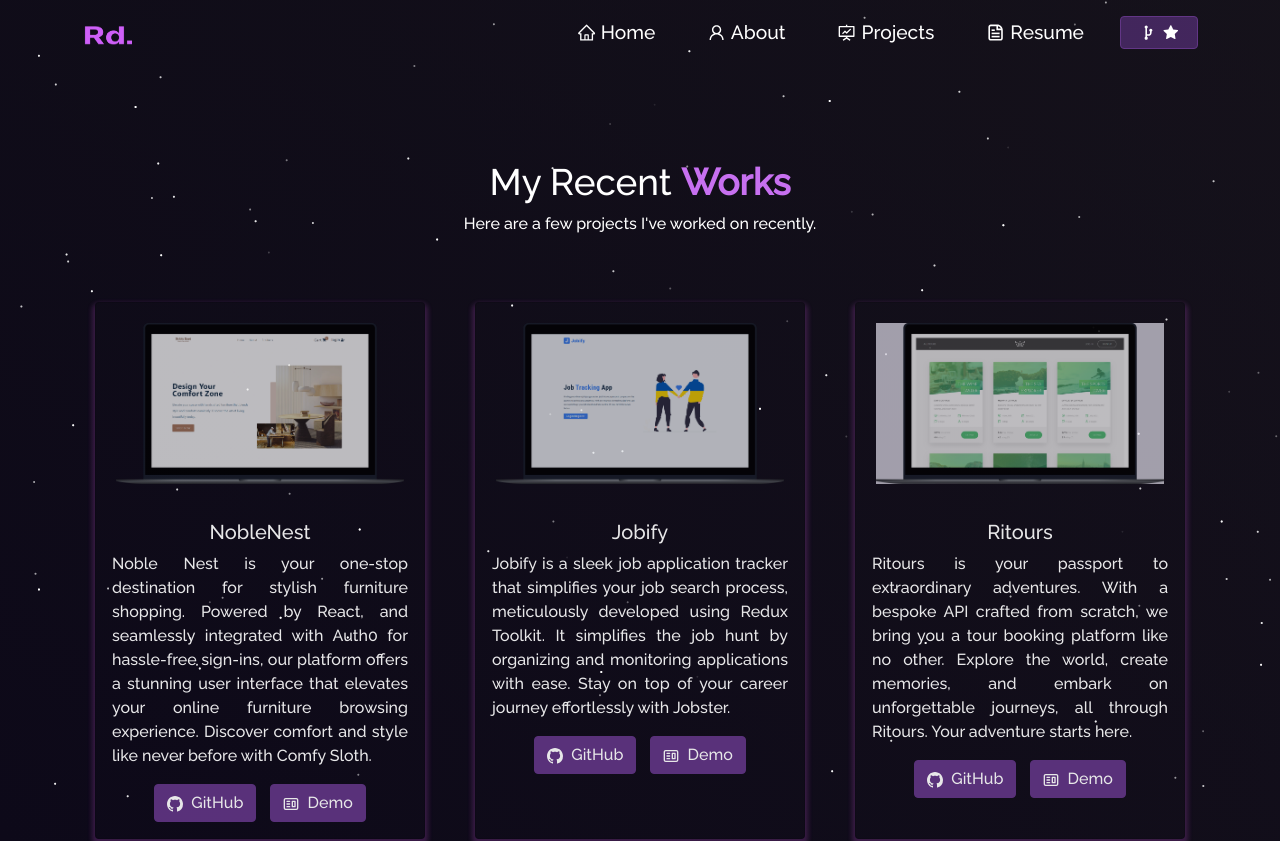
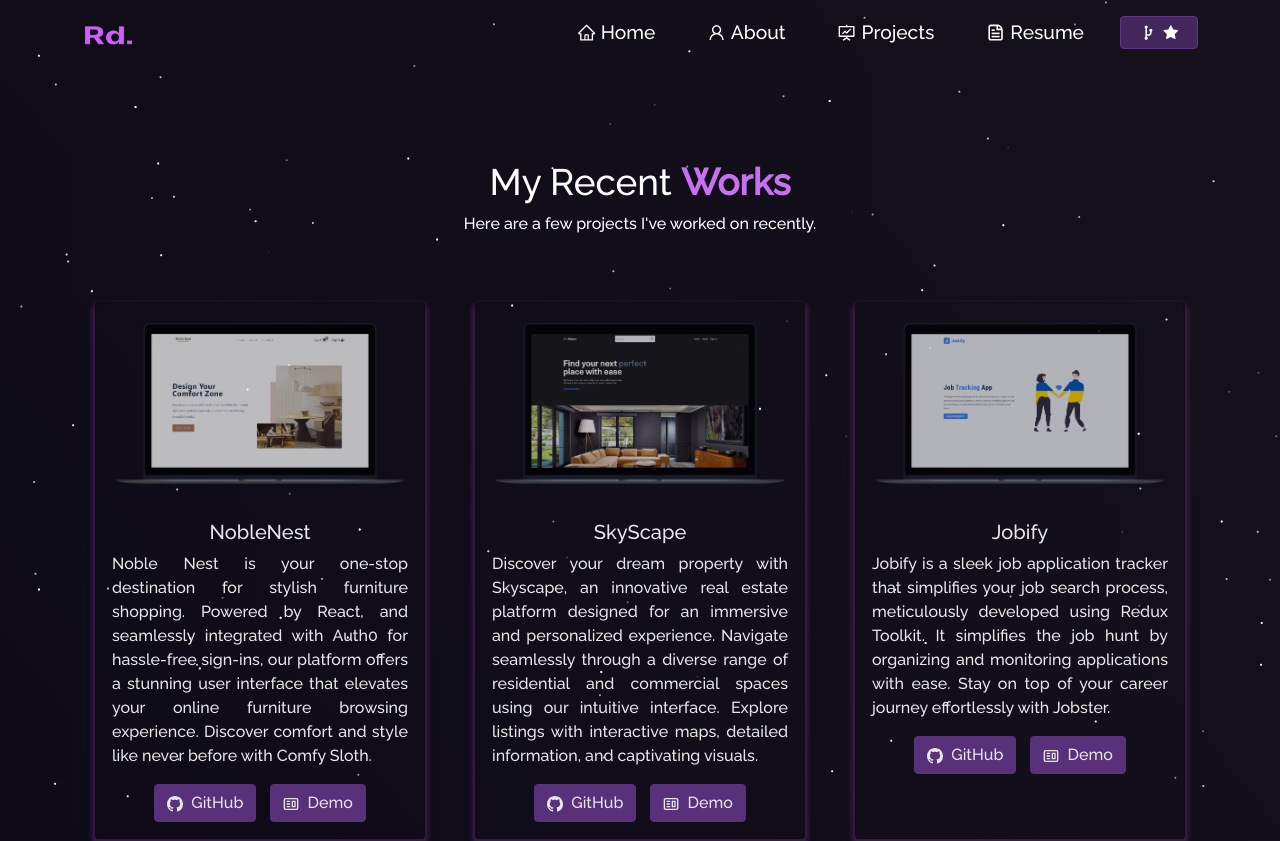
Before and after one commit to ryshabh20/Portfolio, a React (Create React App) app: page /project in a window 1280 px wide. Shown: the top 841 px of the page. Built offline with nearby package versions, Linux system fonts and the light colour scheme.

Commit message:
Update Projects.js

```diff
--- a/src/components/Projects/Projects.js
+++ b/src/components/Projects/Projects.js
@@ -5,6 +5,7 @@ import Particle from "../Particle";
 import ritours from "../../Assets/Projects/ritours.png";
 import jobify from "../../Assets/Projects/jobify.png";
 import noblenest from "../../Assets/Projects/noblenest.png";
+import skyscape from "../../Assets/Projects/skyscape.png";
 
 function Projects() {
   return (
@@ -26,6 +27,16 @@ function Projects() {
               description="Noble Nest is your one-stop destination for stylish furniture shopping. Powered by React, and seamlessly integrated with Auth0 for hassle-free sign-ins, our platform offers a stunning user interface that elevates your online furniture browsing experience. Discover comfort and style like never before with Comfy Sloth."
               ghLink="https://github.com/ryshabh20/noblenest"
               demoLink="https://noblenest.netlify.app/"
+            />
+          </Col>
+                  <Col md={4} className="project-card">
+            <ProjectCard
+              imgPath={skyscape}
+              isBlog={false}
+              title="SkyScape"
+              description="Discover your dream property with Skyscape, an innovative real estate platform designed for an immersive and personalized experience. Navigate seamlessly through a diverse range of residential and commercial spaces using our intuitive interface. Explore listings with interactive maps, detailed information, and captivating visuals."
+              ghLink="https://github.com/ryshabh20/SkyScape"
+              demoLink="https://skyscape-seu4.onrender.com/"
             />
           </Col>
 
```
